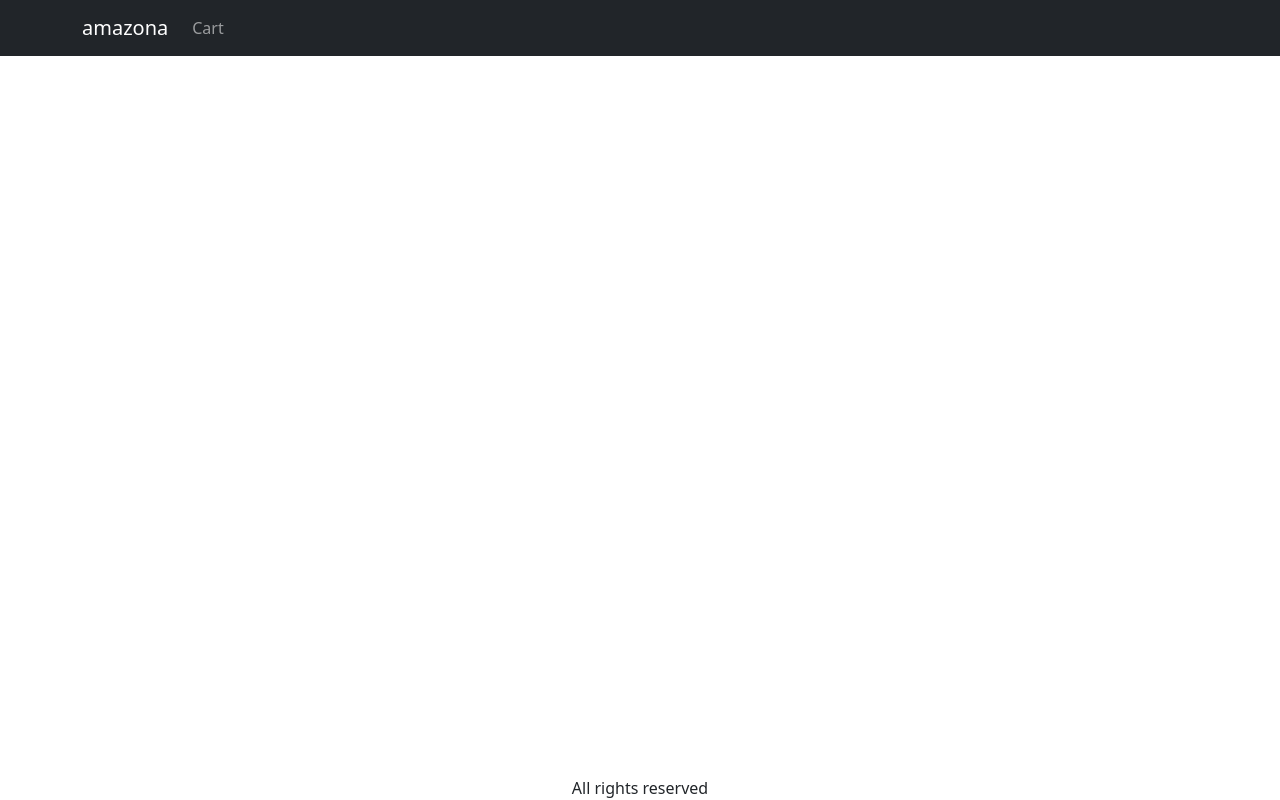
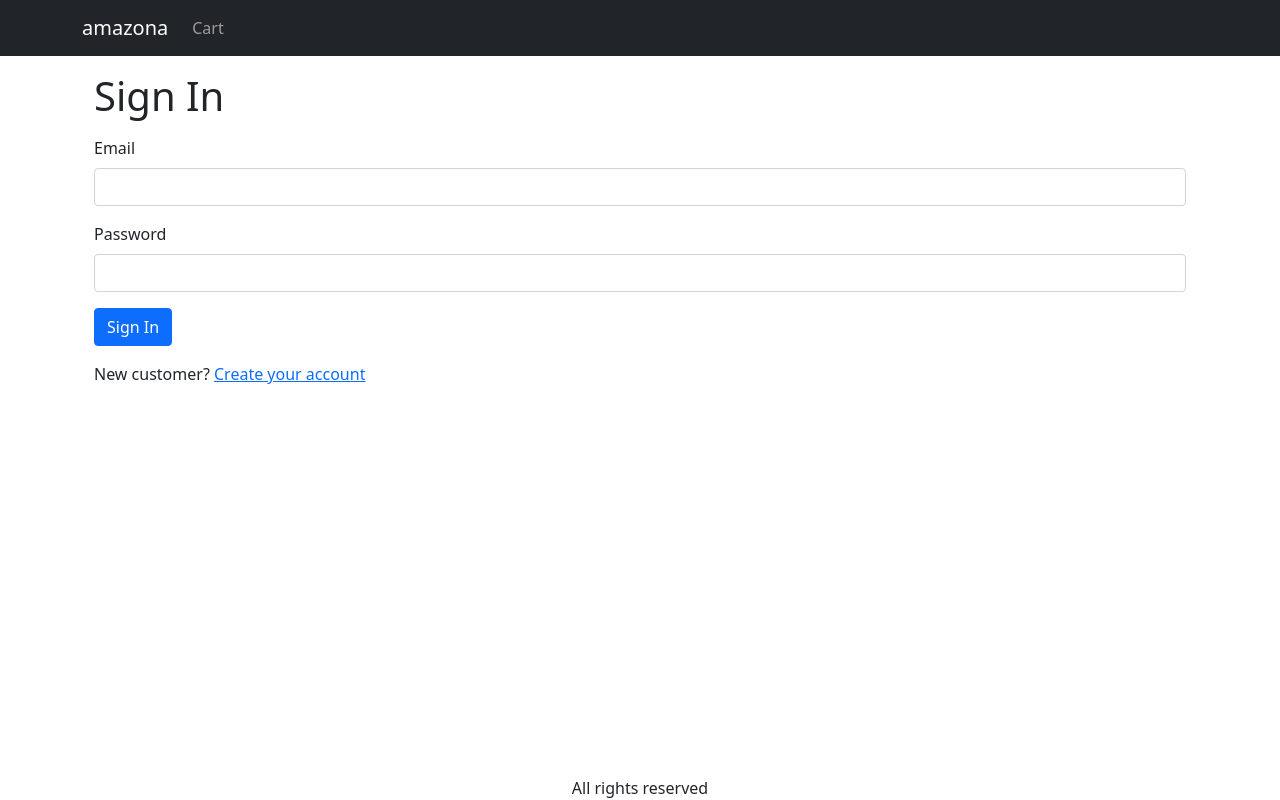
Before and after one commit to kd444/MERN_E-Commerce_App, a React (Create React App) app in the folder client/: page /signin in a window 1280 px wide. Built offline with nearby package versions, Linux system fonts and the light colour scheme.

Commit message:
Created sign in screen

```diff
--- a/client/src/App.js
+++ b/client/src/App.js
@@ -9,6 +9,8 @@
 import { useContext } from "react";
 import { Store } from "./Store";
 import CartScreen from "./screens/CartScreen";
+import SigninScreen from "./screens/SigninScreen";
+
 function App() {
     const { state } = useContext(Store);
     const { cart } = state;
@@ -45,6 +47,7 @@
                                 element={<ProductScreen />}
                             />
                             <Route path="/cart" element={<CartScreen />} />
+                            <Route path="/signin" element={<SigninScreen />} />
                             <Route path="/" element={<HomeScreen />} />
                         </Routes>
                     </Container>
--- a/client/src/index.css
+++ b/client/src/index.css
@@ -43,3 +43,6 @@
 .img-thumbnail {
     height: 80px;
 }
+.small-container {
+    max-width: 600px;
+}
--- /dev/null
+++ b/client/src/screens/SigninScreen.js
@@ -0,0 +1,38 @@
+import { Link, useLocation } from "react-router-dom";
+import Container from "react-bootstrap/Container";
+import Form from "react-bootstrap/Form";
+import Button from "react-bootstrap/Button";
+import { Helmet } from "react-helmet-async";
+
+export default function SigninScreen() {
+    const { search } = useLocation();
+    const redirectInUrl = new URLSearchParams(search).get("redirect");
+    const redirect = redirectInUrl ? redirectInUrl : "/";
+    return (
+        <Container className="small-container">
+            <Helmet>
+                <title>Sign In</title>
+            </Helmet>
+            <h1 className="my-3">Sign In</h1>
+            <Form>
+                <Form.Group className="mb-3" controlId="email">
+                    <Form.Label>Email</Form.Label>
+                    <Form.Control type="email" required />
+                </Form.Group>
+                <Form.Group className="mb-3" controlId="password">
+                    <Form.Label>Password</Form.Label>
+                    <Form.Control type="password" required />
+                </Form.Group>
+                <div className="mb-3">
+                    <Button type="submit">Sign In</Button>
+                </div>
+                <div className="mb-3">
+                    New customer?{" "}
+                    <Link to={`/signup?redirect=${redirect}`}>
+                        Create your account
+                    </Link>
+                </div>
+            </Form>
+        </Container>
+    );
+}
```
